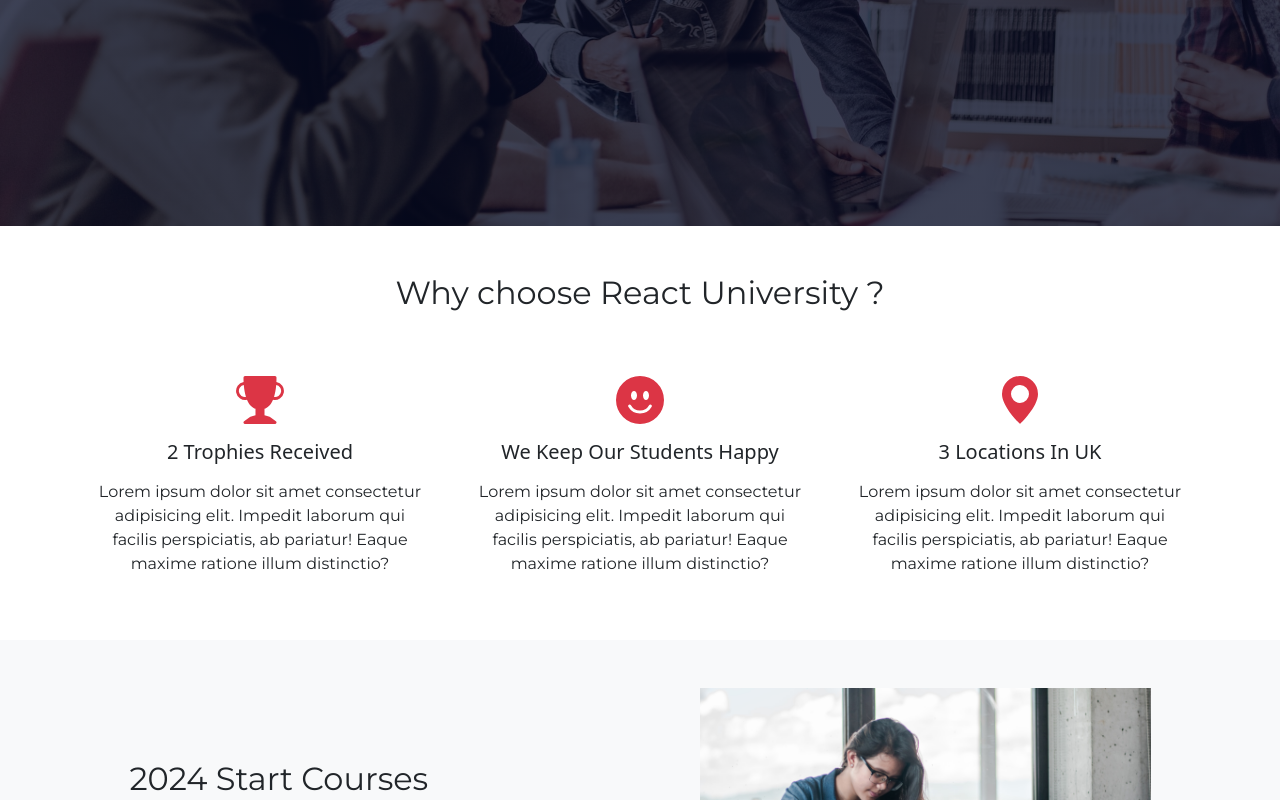
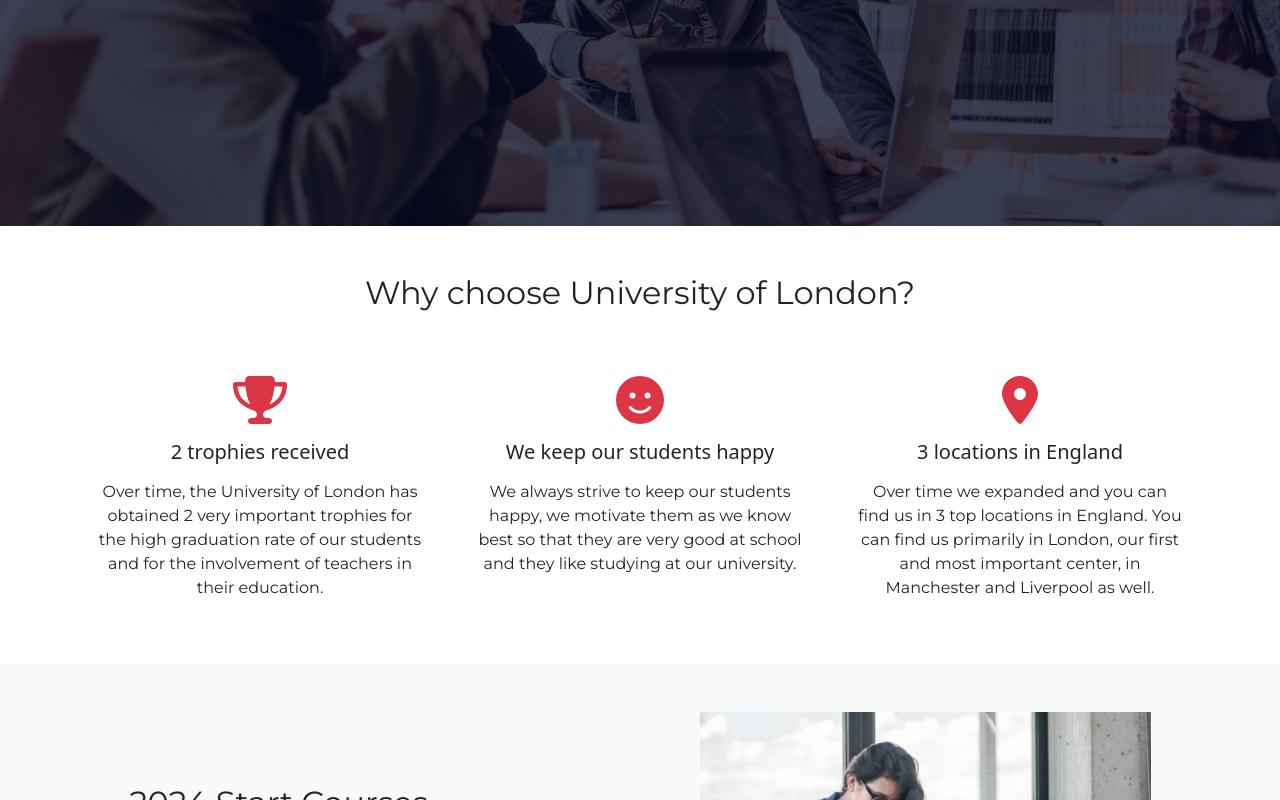
Before and after one commit to Ionut-Cora/react-university-website, a React (Create React App) app: page /#/ in a window 1280 px wide. Shown: the part 574-1374 px from the top of the page. Built offline with nearby package versions, Linux system fonts and the light colour scheme.

Commit message:
choose section changes

```diff
--- /dev/null
+++ b/src/components/ChooseSection/ChooseSection.css
@@ -0,0 +1,4 @@
+.choose-section svg {
+    font-size: 3rem;
+    color: #dc3545;
+}
--- a/src/components/ChooseSection/ChooseSection.jsx
+++ b/src/components/ChooseSection/ChooseSection.jsx
@@ -1,25 +1,26 @@
 import React from 'react';
+import './ChooseSection.css';
+import { FontAwesomeIcon } from '@fortawesome/react-fontawesome';
+import { faTrophy, faFaceSmile, faLocationDot } from '@fortawesome/free-solid-svg-icons';
 import { Card } from 'react-bootstrap';
 
 function ChooseSection() {
   return (
-    <div>
+    <div className='choose-section'>
         <div className="container">
-            <h2 className='text-center mb-5'>Why choose React University ?</h2>
+            <h2 className='text-center mb-5'>Why choose University of London?</h2>
             <div className='row g-4'>
                 <div className='col-lg-4'>
                     <Card className='d-flex align-items-center border-0 h-100'>
                         <div className='mt-3'>
-                            <svg xmlns="http://www.w3.org/2000/svg" width="48" height="48" fill="#dc3545" className="bi bi-trophy-fill" viewBox="0 0 16 16">
-                                <path d="M2.5.5A.5.5 0 0 1 3 0h10a.5.5 0 0 1 .5.5c0 .538-.012 1.05-.034 1.536a3 3 0 1 1-1.133 5.89c-.79 1.865-1.878 2.777-2.833 3.011v2.173l1.425.356c.194.048.377.135.537.255L13.3 15.1a.5.5 0 0 1-.3.9H3a.5.5 0 0 1-.3-.9l1.838-1.379c.16-.12.343-.207.537-.255L6.5 13.11v-2.173c-.955-.234-2.043-1.146-2.833-3.012a3 3 0 1 1-1.132-5.89A33.076 33.076 0 0 1 2.5.5m.099 2.54a2 2 0 0 0 .72 3.935c-.333-1.05-.588-2.346-.72-3.935zm10.083 3.935a2 2 0 0 0 .72-3.935c-.133 1.59-.388 2.885-.72 3.935"/>
-                            </svg>
+                            <FontAwesomeIcon icon={faTrophy} />
                         </div>
                         <Card.Body>
-                            <Card.Title className='text-center text-capitalize mb-3'>
+                            <Card.Title className='text-center mb-3'>
                                 2 trophies received
                             </Card.Title>
                             <Card.Text className='text-center'>
-                                Lorem ipsum dolor sit amet consectetur adipisicing elit. Impedit laborum qui facilis perspiciatis, ab pariatur! Eaque maxime ratione illum distinctio?
+                                Over time, the University of London has obtained 2 very important trophies for the high graduation rate of our students and for the involvement of teachers in their education.
                             </Card.Text>
                         </Card.Body>
                     </Card>
@@ -27,16 +28,14 @@
                 <div className='col-lg-4'>
                     <Card className='d-flex align-items-center border-0 h-100'>
                         <div className='mt-3'>
-                            <svg xmlns="http://www.w3.org/2000/svg" width="48" height="48" fill="#dc3545" className="bi bi-emoji-smile-fill" viewBox="0 0 16 16">
-                                <path d="M8 16A8 8 0 1 0 8 0a8 8 0 0 0 0 16M7 6.5C7 7.328 6.552 8 6 8s-1-.672-1-1.5S5.448 5 6 5s1 .672 1 1.5M4.285 9.567a.5.5 0 0 1 .683.183A3.498 3.498 0 0 0 8 11.5a3.498 3.498 0 0 0 3.032-1.75.5.5 0 1 1 .866.5A4.498 4.498 0 0 1 8 12.5a4.498 4.498 0 0 1-3.898-2.25.5.5 0 0 1 .183-.683M10 8c-.552 0-1-.672-1-1.5S9.448 5 10 5s1 .672 1 1.5S10.552 8 10 8"/>
-                            </svg>
+                            <FontAwesomeIcon icon={faFaceSmile} />
                         </div>
                         <Card.Body>
-                            <Card.Title className='text-center text-capitalize mb-3'>
+                            <Card.Title className='text-center mb-3'>
                                 We keep our students happy
                             </Card.Title>
                             <Card.Text className='text-center'>
-                                Lorem ipsum dolor sit amet consectetur adipisicing elit. Impedit laborum qui facilis perspiciatis, ab pariatur! Eaque maxime ratione illum distinctio?
+                                We always strive to keep our students happy, we motivate them as we know best so that they are very good at school and they like studying at our university.
                             </Card.Text>
                         </Card.Body>
                     </Card>
@@ -44,16 +43,14 @@
                 <div className='col-lg-4'>
                     <Card className='d-flex align-items-center border-0 h-100'>
                         <div className='mt-3'>
-                            <svg xmlns="http://www.w3.org/2000/svg" width="48" height="48" fill="#dc3545" className="bi bi-geo-alt-fill" viewBox="0 0 16 16">
-                                <path d="M8 16s6-5.686 6-10A6 6 0 0 0 2 6c0 4.314 6 10 6 10m0-7a3 3 0 1 1 0-6 3 3 0 0 1 0 6"/>
-                            </svg>
+                            <FontAwesomeIcon icon={faLocationDot} />
                         </div>
                         <Card.Body>
-                            <Card.Title className='text-center text-capitalize mb-3'>
-                                3 locations in UK
+                            <Card.Title className='text-center mb-3'>
+                                3 locations in England
                             </Card.Title>
                             <Card.Text className='text-center'>
-                                Lorem ipsum dolor sit amet consectetur adipisicing elit. Impedit laborum qui facilis perspiciatis, ab pariatur! Eaque maxime ratione illum distinctio?
+                                Over time we expanded and you can find us in 3 top locations in England. You can find us primarily in London, our first and most important center, in Manchester and Liverpool as well.
                             </Card.Text>
                         </Card.Body>
                     </Card>
```
